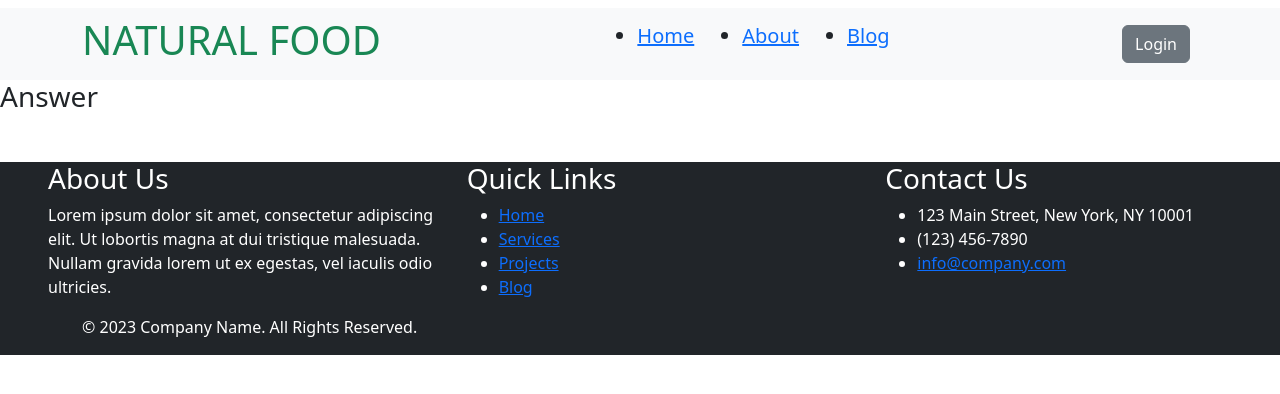
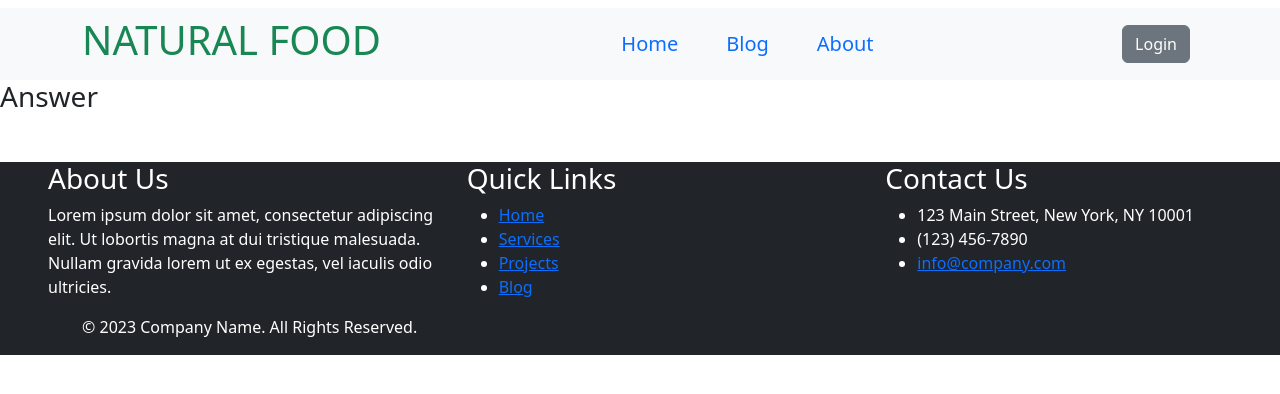
Before and after one commit to rajuh301/Natarul-food-client, a React (Vite) app: page /answer in a window 1280 px wide. Shown: the top 394 px of the page. Built offline with nearby package versions, Linux system fonts and the light colour scheme; no server answers.

Commit message:
Main banner created

```diff
--- a/src/components/pages/Header.jsx
+++ b/src/components/pages/Header.jsx
@@ -39,9 +39,9 @@ const Header = () => {
                             {/* --------------------- */}
 
 
-                 <div>
+                 {/* <div>
                  <nav className='d-flex gap-5'>
-                                <ul className='d-flex gap-5'>
+                                <ul className='d-flex gap-5 text-decoration-none'>
                                     <li>
                                         <NavLink to="/" exact activeClassName="fw-bold">
                                             Home
@@ -59,15 +59,18 @@ const Header = () => {
                                     </li>
                                 </ul>
                             </nav>
-                 </div>
+                 </div> */}
 
 
 
 
 
-                            {/* <Link style={{ textDecoration: 'none' }} to='/'>Home</Link>
+                             <Link style={{ textDecoration: 'none' }} to='/'>Home</Link>
 
-                            <Link style={{ textDecoration: 'none' }} to='/answer'>Blog</Link> */}
+                            <Link style={{ textDecoration: 'none' }} to='/answer'>Blog</Link>
+
+
+                            <Link style={{ textDecoration: 'none' }} to='/about'>About</Link>
 
                             {/* --------------------- */}
 
@@ -76,8 +79,6 @@ const Header = () => {
 
                         {user ?
 
-                            // <Image className='rounded-circle' style={{ width: '40px' }} src="https://i0.wp.com/newdoorfiji.com/wp-content/uploads/2018/03/profile-img-1.jpg?ssl=1" fluid /> :
-                            // ""
 
                             <Image title={user.displayName} className='rounded-circle' style={{ width: '40px' }} src={user.photoURL} fluid /> :
                             ""
--- a/src/components/pages/Home.jsx
+++ b/src/components/pages/Home.jsx
@@ -2,13 +2,15 @@
 import React, { useState } from 'react';
 import Carousel from './Carousel';
 import Card from './Card';
-import { useLoaderData } from 'react-router-dom';
+import { Link, useLoaderData } from 'react-router-dom';
 
 import { Container } from 'react-bootstrap';
 import HomeTitle from './HomeTitle';
 import MainBanner from './MainBanner';
 import Marquee from "react-fast-marquee";
 import AnimationProduct from './AnimationProduct';
+
+import banner from '../../../public/images/icons/banner.jpg'
 
 const Home = () => {
 
@@ -37,8 +39,32 @@ const Home = () => {
             </Marquee>
 
 
+            {/* home banner */}
+
             <Container>
-            <h1 className='mt-5 d-flex justify-content-center'>Our chef</h1>
+                <div className='d-flex bg-dark border rounded shadow mt-5'>
+
+                    <img src={banner} alt="" />
+
+                    <div>
+                        <h1 className='fw-bold' style={{ fontSize: '70px', padding: '30px', marginTop: '20px' }}><span style={{ color: 'red' }}>Inspiration</span> <span style={{ color: 'white' }}>for the master in you.</span></h1>
+
+                        <Link>  <button style={{ backgroundColor: 'yellow', fontSize:'30px', marginLeft: '30px' }} className='rounded shadow fw-bold'>Read about the latest culinary trends</button>
+                        </Link>
+
+                    </div>
+
+
+
+                </div>
+            </Container>
+
+
+            {/* home banner */}
+
+
+            <Container>
+                <h1 className='mt-5 d-flex justify-content-center'>Our chef</h1>
                 <div className="row row-cols-1 row-cols-md-3 g-4 p-2">
                     {
                         datas.map(data => <Card
```
Also changed, not shown: public/images/icons/banner.jpg (added).
